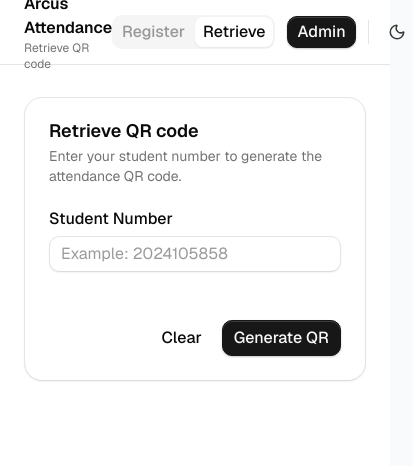
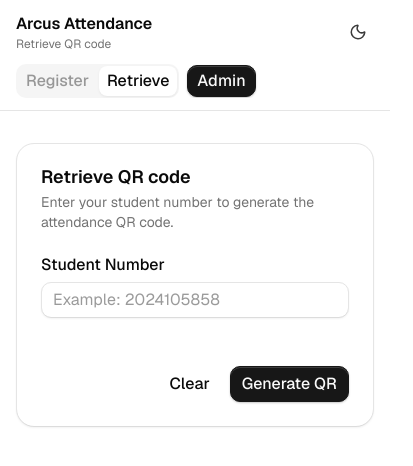
Before and after one commit to nomuratbm/arcus-attendance-system, a Next.js app: page /retrieve in a window 390 px wide. Shown: the top 466 px of the page, 413 px wide, since content can reach past the window. Built offline with nearby package versions, Linux system fonts and the light colour scheme.

Commit message:
white space attempted fix

```diff
--- a/src/app/addevent/page.tsx
+++ b/src/app/addevent/page.tsx
@@ -1,15 +1,15 @@
 import { AddEventForm } from "@/components/AddEventForm";
-import { AppHeader } from "@/components/AppHeader";
+import { AppHeader, PageShell } from "@/components/AppHeader";
 import { requireAdminPage } from "@/lib/auth/session";
 
 export default async function AddEventPage() {
   await requireAdminPage("/addevent");
   return (
-    <div className="min-h-screen bg-background text-foreground transition-colors duration-150">
+    <PageShell>
       <AppHeader subtitle="Event Creation" />
-      <main className="mx-auto max-w-xl px-6 py-8">
+      <main className="mx-auto w-full min-w-0 max-w-xl px-4 py-8 sm:px-6">
         <AddEventForm />
       </main>
-    </div>
+    </PageShell>
   );
 }
--- a/src/app/forbidden/page.tsx
+++ b/src/app/forbidden/page.tsx
@@ -1,4 +1,4 @@
-import { AppHeader } from "@/components/AppHeader";
+import { AppHeader, PageShell } from "@/components/AppHeader";
 import { SignOutButton } from "@/components/SignOutButton";
 import {
   Card,
@@ -10,9 +10,9 @@ import {
 
 export default function ForbiddenPage() {
   return (
-    <div className="min-h-screen bg-background text-foreground transition-colors duration-150">
+    <PageShell>
       <AppHeader subtitle="Access denied" />
-      <main className="mx-auto max-w-xl px-6 py-8">
+      <main className="mx-auto w-full min-w-0 max-w-xl px-4 py-8 sm:px-6">
         <Card>
           <CardHeader>
             <CardTitle>Admin access required</CardTitle>
@@ -26,6 +26,6 @@ export default function ForbiddenPage() {
           </CardFooter>
         </Card>
       </main>
-    </div>
+    </PageShell>
   );
 }
--- a/src/app/globals.css
+++ b/src/app/globals.css
@@ -227,6 +227,17 @@
     @apply bg-background text-foreground;
   }
   html {
-    @apply font-sans;
+    @apply overflow-x-clip font-sans;
   }
 }
+
+#reader {
+  width: 100% !important;
+  border: none !important;
+}
+
+#reader video,
+#reader canvas,
+#reader img {
+  max-width: 100% !important;
+}
--- a/src/app/layout.tsx
+++ b/src/app/layout.tsx
@@ -26,10 +26,10 @@ export default function RootLayout({
   return (
     <html
       lang="en"
-      className={`${geistSans.variable} ${geistMono.variable} h-full antialiased`}
+      className={`${geistSans.variable} ${geistMono.variable} min-h-dvh overflow-x-clip antialiased`}
     >
       <body
-        className="min-h-full flex flex-col bg-slate-50 text-slate-900 font-sans"
+        className="flex min-h-dvh w-full min-w-0 flex-col overflow-x-clip bg-background font-sans text-foreground"
         suppressHydrationWarning
       >
         {children}
--- a/src/app/page.tsx
+++ b/src/app/page.tsx
@@ -1,15 +1,15 @@
-import { AppHeader } from "@/components/AppHeader";
+import { AppHeader, PageShell } from "@/components/AppHeader";
 import { InstructionsDialog } from "@/components/InstructionsDialog";
 import { StudentDetailsForm } from "@/components/StudentDetailsForm";
 
 export default function Home() {
   return (
-    <div className="min-h-screen bg-background text-foreground transition-colors duration-150">
+    <PageShell>
       <AppHeader subtitle="Student registration" />
-      <main className="mx-auto max-w-xl px-6 py-8">
+      <main className="mx-auto w-full min-w-0 max-w-xl px-4 py-8 sm:px-6">
         <InstructionsDialog />
         <StudentDetailsForm />
       </main>
-    </div>
+    </PageShell>
   );
 }
--- a/src/app/retrieve/page.tsx
+++ b/src/app/retrieve/page.tsx
@@ -1,13 +1,13 @@
-import { AppHeader } from "@/components/AppHeader";
+import { AppHeader, PageShell } from "@/components/AppHeader";
 import { RetrieveQrForm } from "@/components/RetrieveQrForm";
 
 export default function RetrievePage() {
   return (
-    <div className="min-h-screen bg-background text-foreground transition-colors duration-150">
+    <PageShell>
       <AppHeader subtitle="Retrieve QR code" />
-      <main className="mx-auto max-w-xl px-6 py-8">
+      <main className="mx-auto w-full min-w-0 max-w-xl px-4 py-8 sm:px-6">
         <RetrieveQrForm />
       </main>
-    </div>
+    </PageShell>
   );
 }
--- a/src/app/scanner/page.tsx
+++ b/src/app/scanner/page.tsx
@@ -1,13 +1,13 @@
-import { AppHeader } from "@/components/AppHeader";
+import { AppHeader, PageShell } from "@/components/AppHeader";
 import { ScannerWorkspace } from "@/components/ScannerWorkspace";
 import { requireAdminPage } from "@/lib/auth/session";
 
 export default async function ScannerPage() {
   await requireAdminPage("/scanner");
   return (
-    <div className="min-h-screen bg-background text-foreground transition-colors duration-150">
+    <PageShell>
       <AppHeader subtitle="Scanner View" />
       <ScannerWorkspace />
-    </div>
+    </PageShell>
   );
 }
--- a/src/components/AppHeader.tsx
+++ b/src/components/AppHeader.tsx
@@ -5,8 +5,10 @@ import { Separator } from "@/components/ui/separator";
 import { ThemeToggle } from "@/components/ThemeToggle";
 
 const headerTitle = (
-  <div className="flex items-center gap-2">
-    <h1 className="text-base font-semibold text-foreground">Arcus Attendance</h1>
+  <div className="flex min-w-0 items-center gap-2">
+    <h1 className="truncate text-base font-semibold text-foreground">
+      Arcus Attendance
+    </h1>
     <Badge className="max-sm:hidden" size="sm" variant="outline">
       By AWS-SBG: Arcus
     </Badge>
@@ -18,18 +20,30 @@ type AppHeaderProps = {
   children?: ReactNode;
 };
 
+export function PageShell({ children }: { children: ReactNode }) {
+  return (
+    <div className="flex min-h-dvh w-full min-w-0 flex-1 flex-col overflow-x-clip bg-background text-foreground transition-colors duration-150">
+      {children}
+    </div>
+  );
+}
+
 export function AppHeader({ subtitle, children }: AppHeaderProps) {
   return (
     <header className="border-b bg-card">
-      <div className="mx-auto flex h-16 max-w-5xl items-center justify-between px-6">
-        <div>
+      <div className="mx-auto grid w-full max-w-5xl min-w-0 grid-cols-[minmax(0,1fr)_auto] items-center gap-x-3 gap-y-3 px-4 py-3 sm:flex sm:h-16 sm:px-6 sm:py-0">
+        <div className="min-w-0">
           {headerTitle}
-          <p className="text-xs text-muted-foreground">{subtitle}</p>
+          <p className="truncate text-xs text-muted-foreground">{subtitle}</p>
         </div>
-        <div className="flex items-center gap-3">
-          <AppNav />
-          {children}
-          <Separator className="h-6" orientation="vertical" />
+        <div className="order-last col-span-2 min-w-0 sm:order-none sm:ml-auto sm:w-auto">
+          <div className="flex min-w-0 items-center gap-2 overflow-x-auto overscroll-x-contain sm:gap-3">
+            <AppNav />
+            {children}
+          </div>
+        </div>
+        <Separator className="hidden h-6 sm:block" orientation="vertical" />
+        <div className="shrink-0">
           <ThemeToggle />
         </div>
       </div>
--- a/src/components/AppNav.tsx
+++ b/src/components/AppNav.tsx
@@ -67,7 +67,7 @@ export function AppNav() {
 
   if (isPublicPath(pathname)) {
     return (
-      <div className="flex items-center gap-3">
+      <div className="flex w-max items-center gap-2 sm:gap-3">
         <SegmentedPageNav items={publicNavItems} pathname={pathname} />
         <Button
           onFocus={preloadScanner}
@@ -82,7 +82,7 @@ export function AppNav() {
   }
 
   return (
-    <div className="flex items-center gap-3">
+    <div className="flex w-max items-center gap-2 sm:gap-3">
       <SegmentedPageNav items={adminNavItems} pathname={pathname} />
       <Button render={<Link href="/" />} size="sm">
         Register
--- a/src/components/QRScanner.tsx
+++ b/src/components/QRScanner.tsx
@@ -320,7 +320,7 @@ export function QRScanner() {
           <div className="relative">
             <div
               id="reader"
-              className="w-full rounded-md overflow-hidden bg-neutral-950"
+              className="w-full max-w-full overflow-hidden rounded-md bg-neutral-950"
               style={{
                 minHeight: scannerMode === "camera" ? "250px" : "0px",
                 display: scannerMode === "camera" ? "block" : "none",
--- a/src/components/ScannerWorkspace.tsx
+++ b/src/components/ScannerWorkspace.tsx
@@ -191,7 +191,7 @@ export function ScannerWorkspace() {
   }, [selectedEventPK]);
 
   return (
-    <main className="mx-auto max-w-5xl space-y-6 px-6 py-8">
+    <main className="mx-auto w-full max-w-5xl min-w-0 space-y-6 overflow-x-clip px-4 py-8 sm:px-6">
       <EventSelector />
       <QRScanner />
       <AttendanceDashboard />
```
